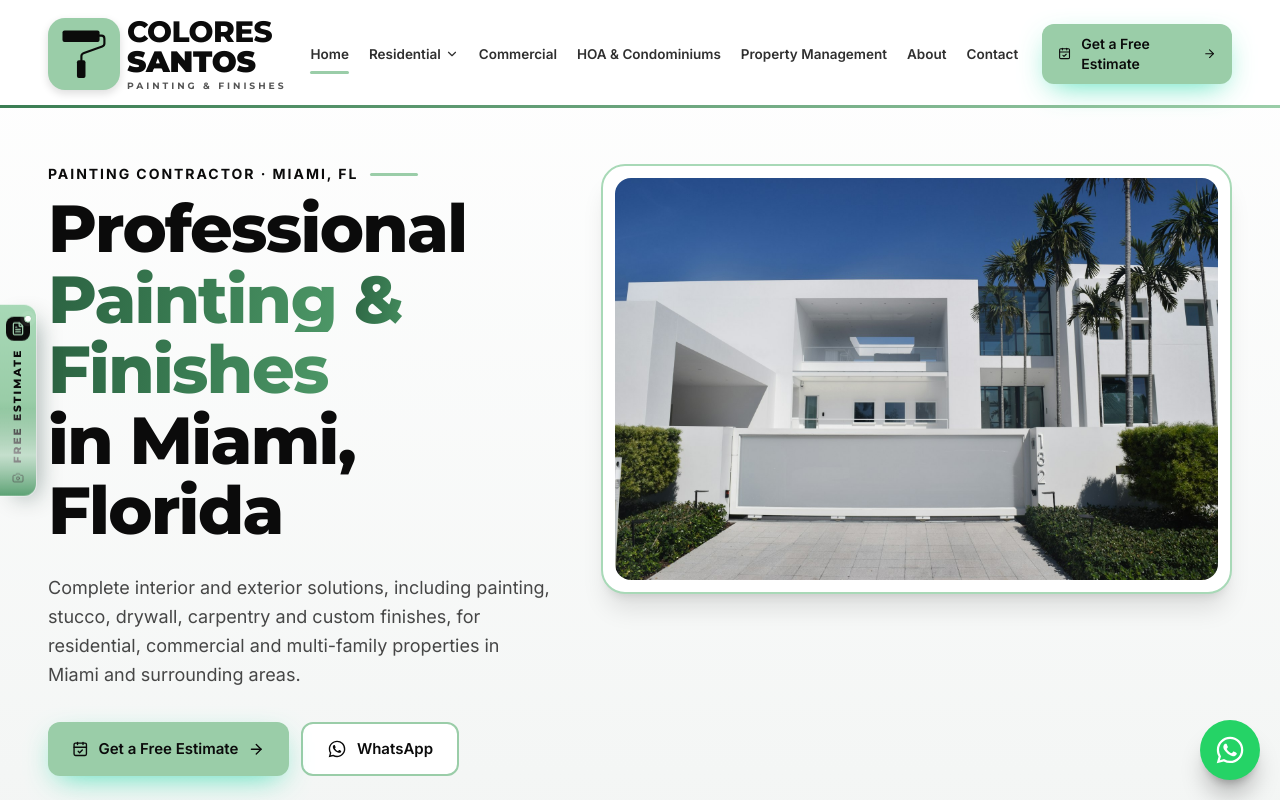
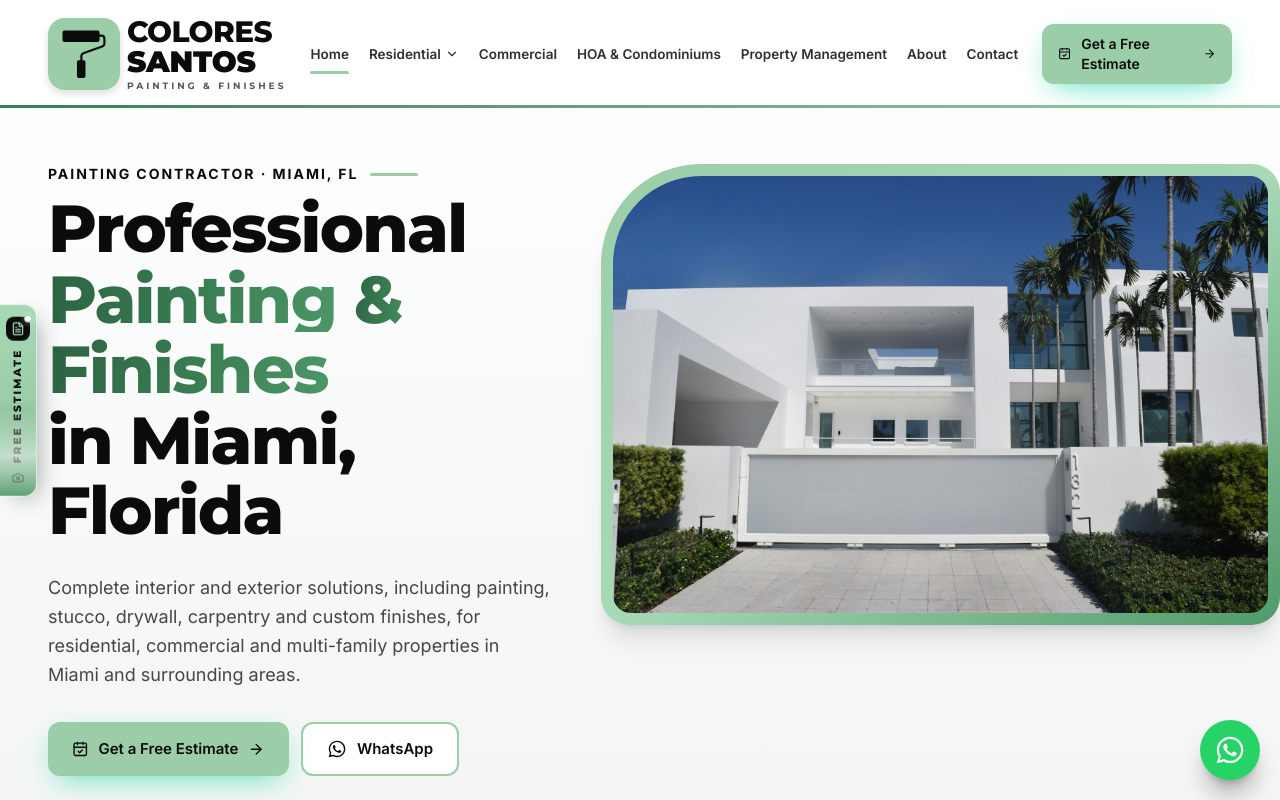
Before and after one commit to Guillemuhana/colores-santos, a React (Vite) app: page / in a window 1280 px wide. Shown: the top 800 px of the page. Built offline with nearby package versions, Linux system fonts and the light colour scheme.

Commit message:
Enlarge homepage photo and restore curved green frame

```diff
--- a/src/components/sections.jsx
+++ b/src/components/sections.jsx
@@ -31,11 +31,11 @@ export function PageHero({ crumbs, eyebrow, title, green, intro, image, alt, chi
           {children}
         </div>
 
-        <div className="relative flex min-w-0 items-start justify-center self-start rounded-3xl border-2 border-brand-300 bg-white p-2 shadow-xl sm:p-3">
+        <div className={`relative flex min-w-0 items-start justify-center self-start shadow-xl ${tall ? 'rounded-[56px_24px_24px_24px] bg-gradient-to-br from-brand-400 via-brand-300 to-brand-500 p-2.5 sm:rounded-[100px_28px_28px_28px] sm:p-3 lg:-mr-8 xl:-mr-12' : 'rounded-3xl border-2 border-brand-300 bg-white p-2 sm:p-3'}`}>
           <img
             src={image}
             alt={alt || `${title.join(' ')} in Miami, FL`}
-            className="block h-auto max-h-[70svh] w-auto max-w-full rounded-2xl object-contain lg:max-h-[680px]"
+            className={`block h-auto max-w-full object-contain ${tall ? 'w-full rounded-[46px_16px_16px_16px] sm:rounded-[88px_18px_18px_18px] lg:max-h-[760px]' : 'max-h-[70svh] w-auto rounded-2xl lg:max-h-[680px]'}`}
             fetchPriority="high"
           />
         </div>
```
